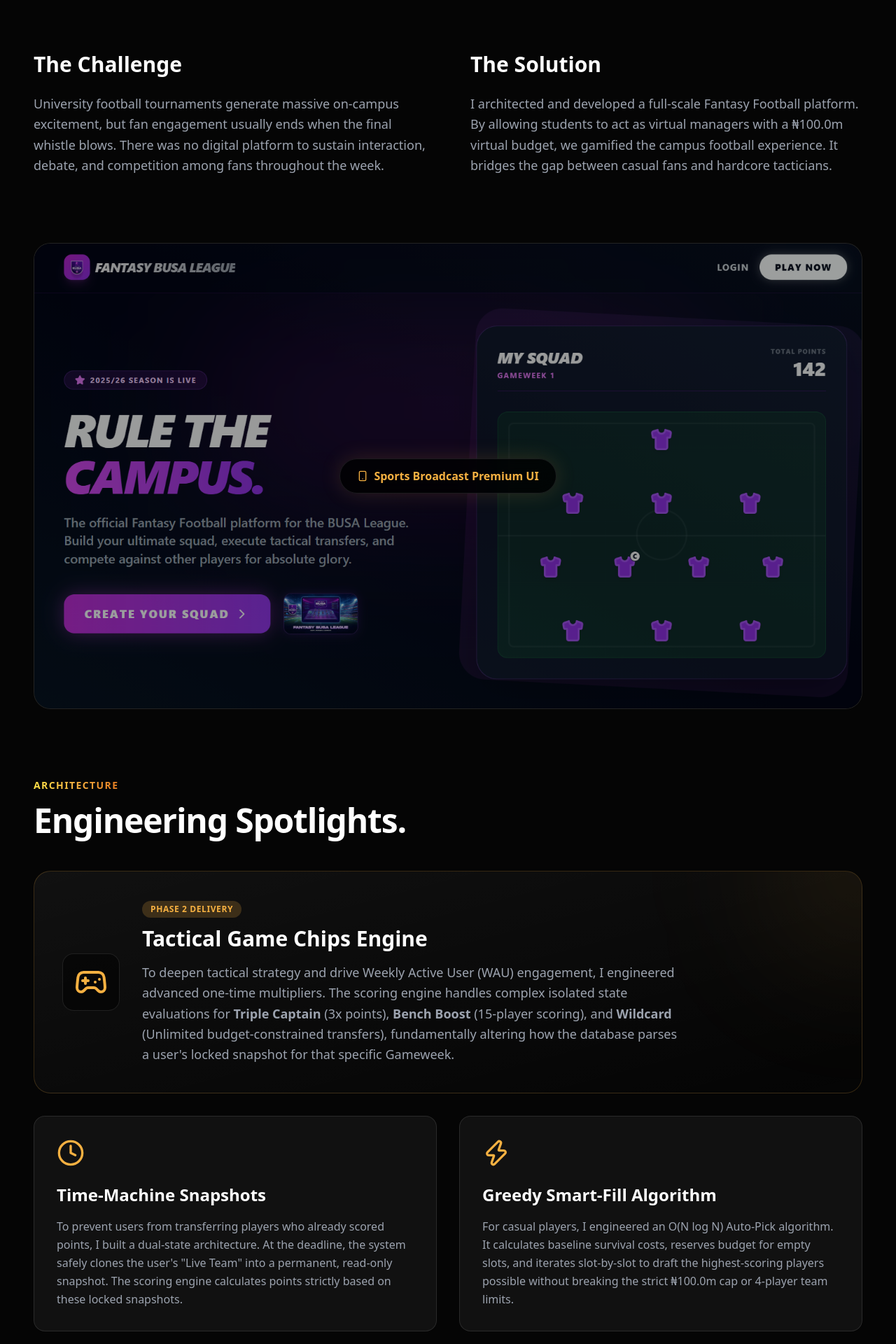
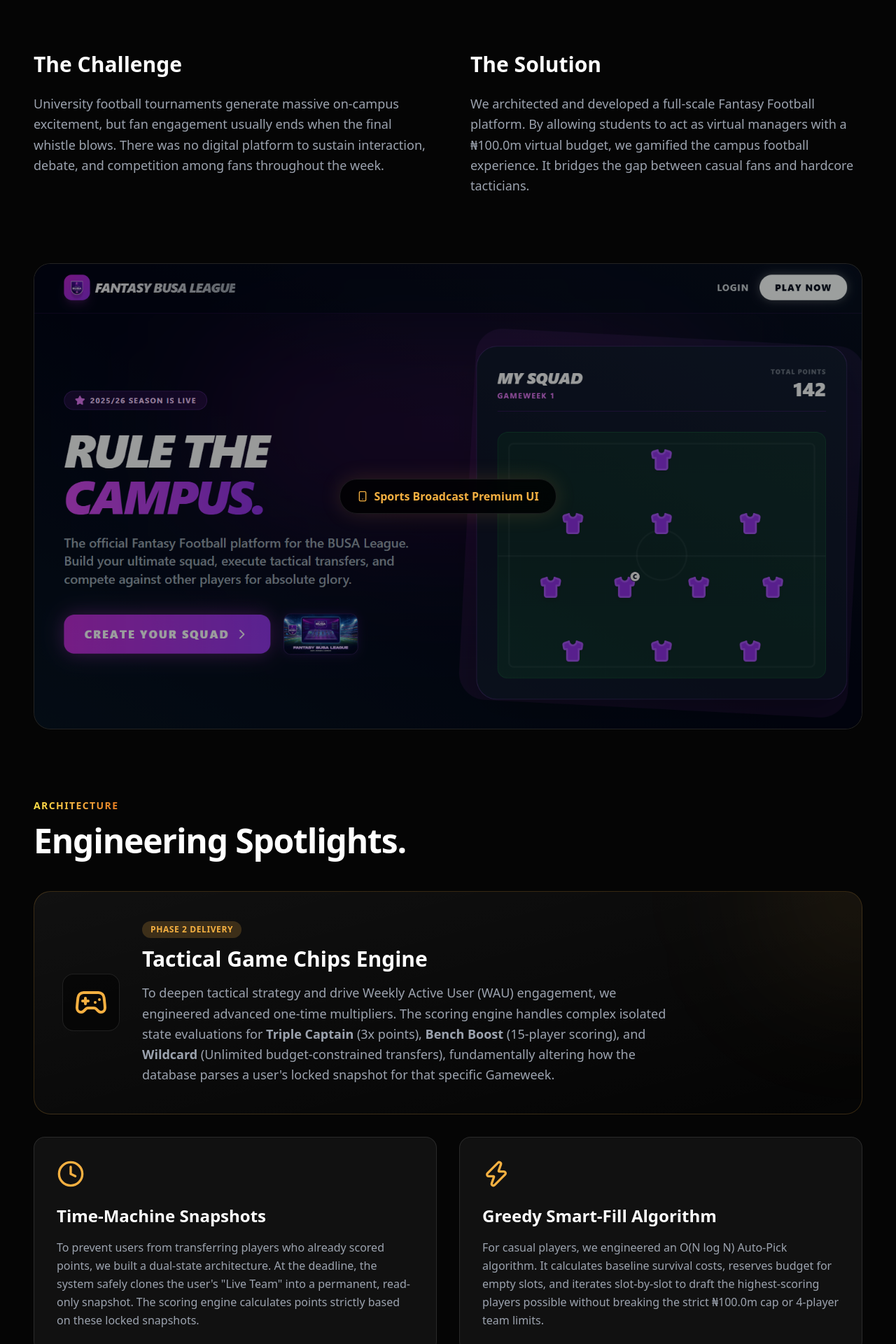
Before and after one commit to only1whitelotus/genie-portfolio, a React (Vite) app: page /project/fbl in a window 1280 px wide. Shown: the part 940-2860 px from the top of the page at 70% size. Built offline with nearby package versions, Linux system fonts and the light colour scheme.

Commit message:
updated FBLCaseStudy

```diff
--- a/src/components/Contact.jsx
+++ b/src/components/Contact.jsx
@@ -15,7 +15,7 @@
 
         <p className="text-xl text-gray-400 mb-12 max-w-2xl mx-auto leading-relaxed">
           Open for freelance gigs, epic collaborations, and full-time roles.
-          Skip the lamp-rubbing—just drop a message and let's turn those chaotic 3 AM ideas into a masterpiece.
+          Skip the lamp-rubbing, just drop a message and let's turn those chaotic 3 AM ideas into a masterpiece.
         </p>
 
         <a
--- a/src/pages/FBLCaseStudy.jsx
+++ b/src/pages/FBLCaseStudy.jsx
@@ -80,7 +80,7 @@
         <div className="space-y-6">
           <h3 className="text-3xl font-bold text-white">The Solution</h3>
           <p className="text-gray-400 leading-relaxed text-lg">
-            I architected and developed a full-scale Fantasy Football platform. By allowing students to act as virtual managers with a ₦100.0m virtual budget, we gamified the campus football experience. It bridges the gap between casual fans and hardcore tacticians.
+            We architected and developed a full-scale Fantasy Football platform. By allowing students to act as virtual managers with a ₦100.0m virtual budget, we gamified the campus football experience. It bridges the gap between casual fans and hardcore tacticians.
           </p>
         </div>
       </section>
@@ -118,7 +118,7 @@
               <div className="inline-block px-3 py-1 rounded-full bg-[#F5B041]/20 text-[#F5B041] text-xs font-bold uppercase tracking-wider mb-3">Phase 2 Delivery</div>
               <h4 className="text-3xl font-bold text-white mb-4">Tactical Game Chips Engine</h4>
               <p className="text-gray-400 leading-relaxed text-lg max-w-3xl">
-                To deepen tactical strategy and drive Weekly Active User (WAU) engagement, I engineered advanced one-time multipliers. The scoring engine handles complex isolated state evaluations for <strong>Triple Captain</strong> (3x points), <strong>Bench Boost</strong> (15-player scoring), and <strong>Wildcard</strong> (Unlimited budget-constrained transfers), fundamentally altering how the database parses a user's locked snapshot for that specific Gameweek.
+                To deepen tactical strategy and drive Weekly Active User (WAU) engagement, we engineered advanced one-time multipliers. The scoring engine handles complex isolated state evaluations for <strong>Triple Captain</strong> (3x points), <strong>Bench Boost</strong> (15-player scoring), and <strong>Wildcard</strong> (Unlimited budget-constrained transfers), fundamentally altering how the database parses a user's locked snapshot for that specific Gameweek.
               </p>
             </div>
           </div>
@@ -129,7 +129,7 @@
             <Clock className="w-10 h-10 text-[#F5B041] mb-6" />
             <h4 className="text-2xl font-bold text-white mb-4">Time-Machine Snapshots</h4>
             <p className="text-gray-400 leading-relaxed">
-              To prevent users from transferring players who already scored points, I built a dual-state architecture. At the deadline, the system safely clones the user's "Live Team" into a permanent, read-only snapshot. The scoring engine calculates points strictly based on these locked snapshots.
+              To prevent users from transferring players who already scored points, we built a dual-state architecture. At the deadline, the system safely clones the user's "Live Team" into a permanent, read-only snapshot. The scoring engine calculates points strictly based on these locked snapshots.
             </p>
           </div>
 
@@ -137,7 +137,7 @@
             <Zap className="w-10 h-10 text-[#F5B041] mb-6" />
             <h4 className="text-2xl font-bold text-white mb-4">Greedy Smart-Fill Algorithm</h4>
             <p className="text-gray-400 leading-relaxed">
-              For casual players, I engineered an O(N log N) Auto-Pick algorithm. It calculates baseline survival costs, reserves budget for empty slots, and iterates slot-by-slot to draft the highest-scoring players possible without breaking the strict ₦100.0m cap or 4-player team limits.
+              For casual players, we engineered an O(N log N) Auto-Pick algorithm. It calculates baseline survival costs, reserves budget for empty slots, and iterates slot-by-slot to draft the highest-scoring players possible without breaking the strict ₦100.0m cap or 4-player team limits.
             </p>
           </div>
 
@@ -181,12 +181,12 @@
           <h2 className="text-sm font-bold tracking-widest bg-gradient-to-r from-[#FDE047] via-[#F5B041] to-[#E67E22] bg-clip-text text-transparent uppercase mb-2 inline-block">Backend Management</h2>
           <h3 className="text-4xl md:text-5xl font-bold text-white tracking-tight">The "God-Mode" Admin Dashboard.</h3>
           <p className="text-gray-400 leading-relaxed text-lg">
-            Building the user-facing app was only half the challenge. I developed a secure, role-based administrative dashboard that allows league organizers to manage the entire ecosystem without touching a single line of code.
+            Building the user-facing app was only half the challenge. We developed a secure, role-based administrative dashboard that allows league organizers to manage the entire ecosystem without touching a single line of code.
           </p>
         </div>
       </section>
 
-      {/* NEW SECTION: Mobile System Showcase Gallery */}
+      {/* Mobile System Showcase Gallery */}
       <section className="mb-32">
         <div className="mb-12">
           <h2 className="text-sm font-bold tracking-widest bg-gradient-to-r from-[#FDE047] via-[#F5B041] to-[#E67E22] bg-clip-text text-transparent uppercase mb-4 inline-block flex items-center gap-2">
@@ -201,7 +201,7 @@
         {/* 10-Image Mobile Grid */}
         <div className="grid grid-cols-2 md:grid-cols-3 lg:grid-cols-5 gap-4 md:gap-6">
 
-          {/* User Side */}
+          {/* User Side (Now 6 items including Rules) */}
           <div className="group flex flex-col gap-3">
             <div className="rounded-[2rem] overflow-hidden bg-[#0a0a0a] border-[6px] border-[#1a1a1a] shadow-2xl">
               <img src="/Userhome.jpeg" alt="Player Dashboard" className="w-full h-auto object-cover transform group-hover:scale-105 transition-transform duration-700" />
@@ -241,10 +241,10 @@
             <div className="rounded-[2rem] overflow-hidden bg-[#0a0a0a] border-[6px] border-[#1a1a1a] shadow-2xl">
               <img src="/Rules.jpeg" alt="Game Rules" className="w-full h-auto object-cover transform group-hover:scale-105 transition-transform duration-700" />
             </div>
-            <p className="text-center text-xs font-bold text-purple-400 uppercase tracking-widest">Global Rules</p>
+            <p className="text-center text-xs font-bold text-gray-400 uppercase tracking-widest">Global Rules</p>
           </div>
 
-          {/* Admin Side */}
+          {/* Admin Side (Now 4 items) */}
           <div className="group flex flex-col gap-3">
             <div className="rounded-[2rem] overflow-hidden bg-[#0a0a0a] border-[6px] border-purple-900/30 shadow-2xl">
               <img src="/Adminhome.jpeg" alt="Admin Upload" className="w-full h-auto object-cover transform group-hover:scale-105 transition-transform duration-700" />
@@ -281,7 +281,7 @@
         <Map className="w-12 h-12 text-[#F5B041] mx-auto mb-6" />
         <h2 className="text-3xl font-bold text-white mb-6">Product Vision & Roadmap</h2>
         <p className="text-gray-400 leading-relaxed text-lg mb-8">
-          The launch in 2026 is just the foundation. I architected the codebase with modularity in mind to support massive future scaling, including shifting the focus to community competition and B2B SaaS solutions.
+          The launch in 2026 is just the foundation. We architected the codebase with modularity in mind to support massive future scaling, including shifting the focus to community competition and B2B SaaS solutions.
         </p>
         <div className="flex flex-col sm:flex-row justify-center gap-4">
           <div className="bg-white/5 border border-white/10 px-6 py-4 rounded-xl flex-1 text-left">
@@ -295,12 +295,12 @@
         </div>
       </section>
 
-      {/* NEW SECTION: Conclusion */}
+      {/* Conclusion */}
       <section className="max-w-4xl mx-auto text-center mb-16 px-4">
         <div className="bg-gradient-to-r from-transparent via-[#F5B041]/10 to-transparent h-px w-full mb-12"></div>
         <h3 className="text-3xl md:text-4xl font-bold text-white tracking-tight mb-6">More Than Just a Game.</h3>
         <p className="text-xl text-gray-400 leading-relaxed">
-          Fantasy BUSA League represents the intersection of complex systems engineering and human-centric design. By merging predictive algorithms with a premium aesthetic, I built an ecosystem that doesn't just display sports data—it turns casual campus viewers into deeply invested tacticians.
+          Fantasy BUSA League represents the intersection of complex systems engineering and human-centric design. By merging predictive algorithms with a premium aesthetic, we built an ecosystem that doesn't just display sports data—it turns casual campus viewers into deeply invested tacticians.
         </p>
       </section>
 
```
